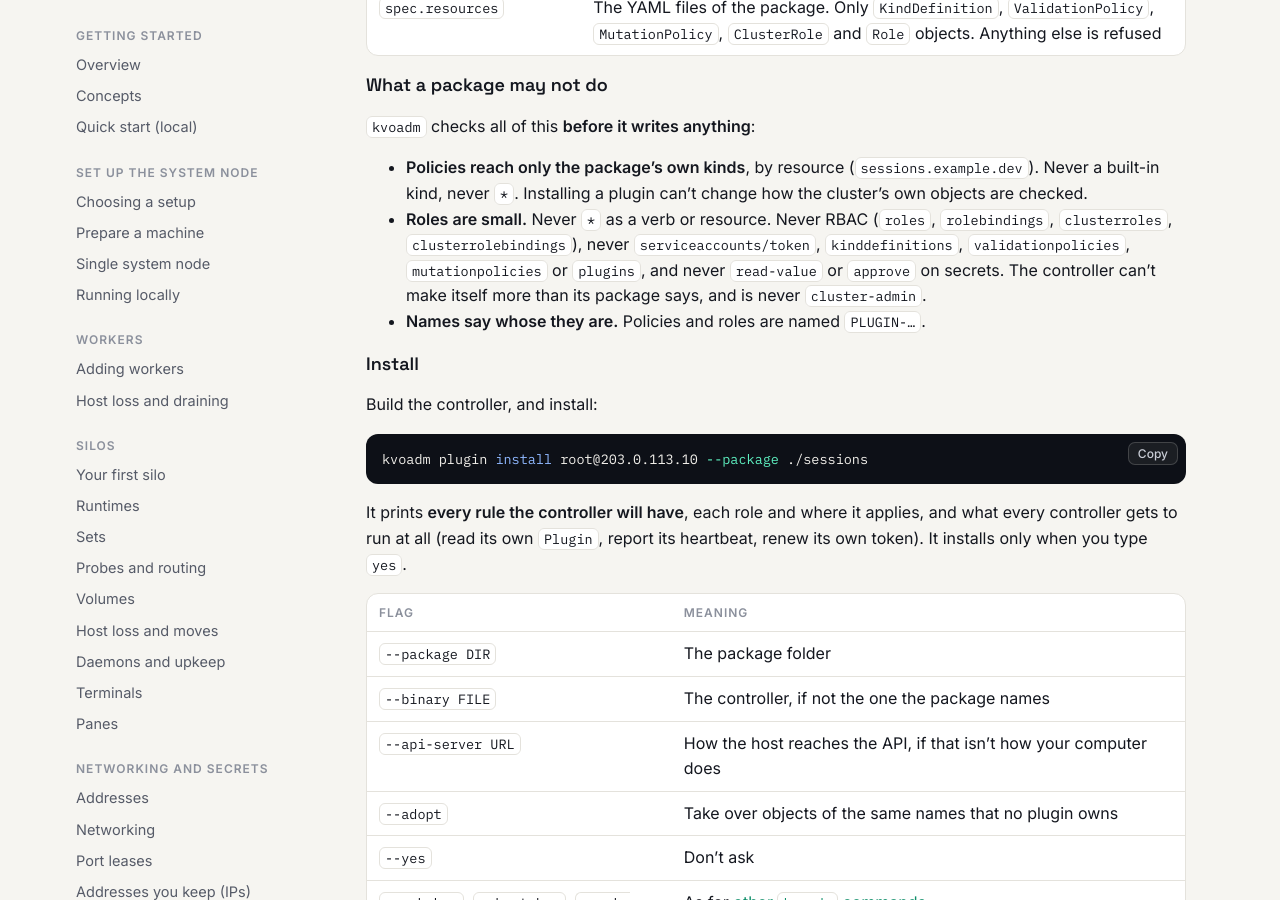
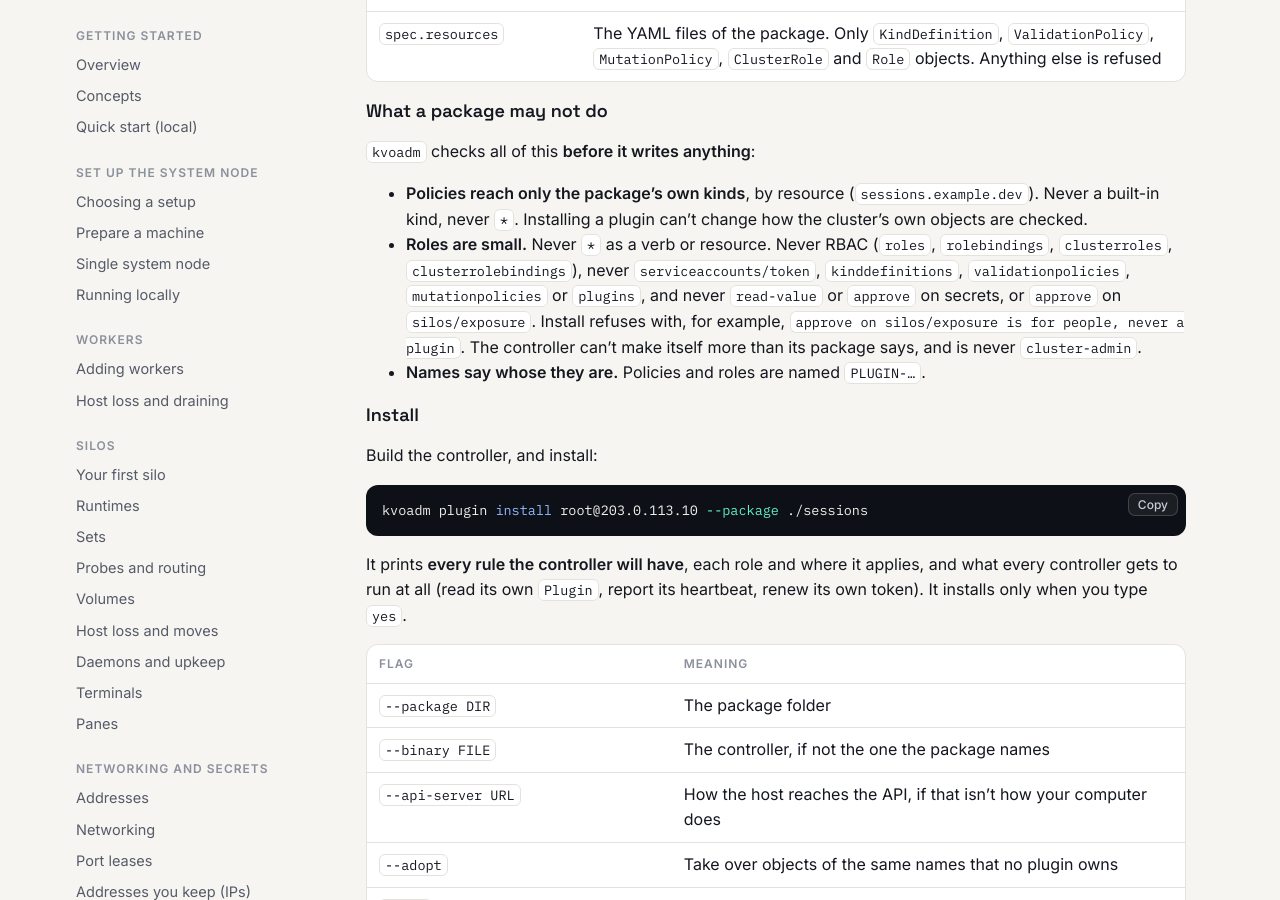
Before and after one commit to dlebee/kevaso-docs, a Jekyll site: the page built from extending/plugins.md, in a window 1280 px wide and 900 px high, scrolled down 4289 px. Built offline with Jekyll 4.4.1, drawn with Linux system fonts in a browser that asks for light colours; some of the changed text lies outside the part shown.

Commit message:
docs: extending, plugin rules and high availability checked against the code
Co-Authored-By: Claude <noreply@anthropic.com>
Signed-off-by: David Lebee <david@lebee.info>

```diff
--- a/extending/plugins.md
+++ b/extending/plugins.md
@@ -164,8 +164,9 @@ spec:
 - **Roles are small.** Never `*` as a verb or resource. Never RBAC (`roles`, `rolebindings`,
   `clusterroles`, `clusterrolebindings`), never `serviceaccounts/token`, `kinddefinitions`,
   `validationpolicies`, `mutationpolicies` or `plugins`, and never `read-value` or `approve` on
-  secrets. The controller can't make itself more than its package says, and is never
-  `cluster-admin`.
+  secrets, or `approve` on `silos/exposure`. Install refuses with, for example,
+  `approve on silos/exposure is for people, never a plugin`. The controller can't make itself
+  more than its package says, and is never `cluster-admin`.
 - **Names say whose they are.** Policies and roles are named `PLUGIN-…`.
 
 ### Install
```
Also changed, not shown: other parts of extending/plugins.md (+4 -4 lines), extending/kinds.md (+1 -1 lines), extending/kvo-plugins.md (+2 -1 lines), operations/ha.md (+3 -3 lines).
